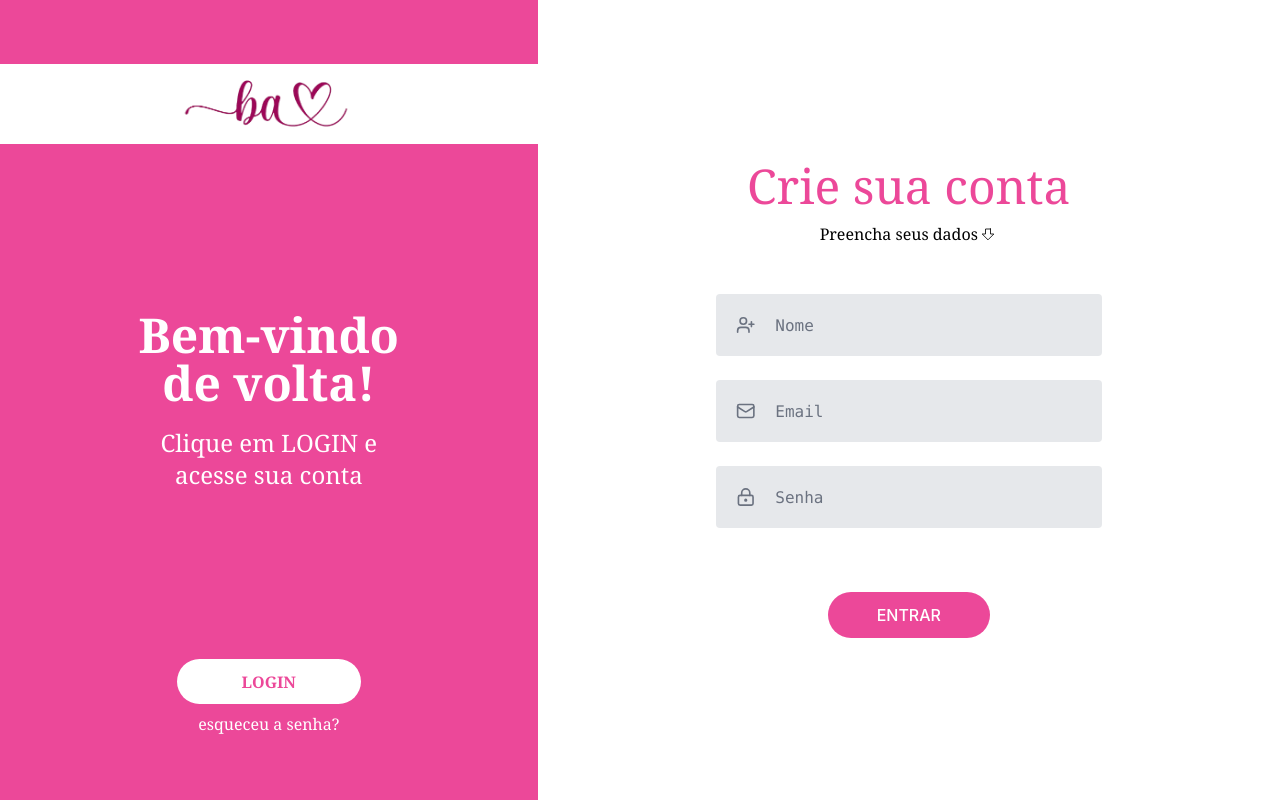
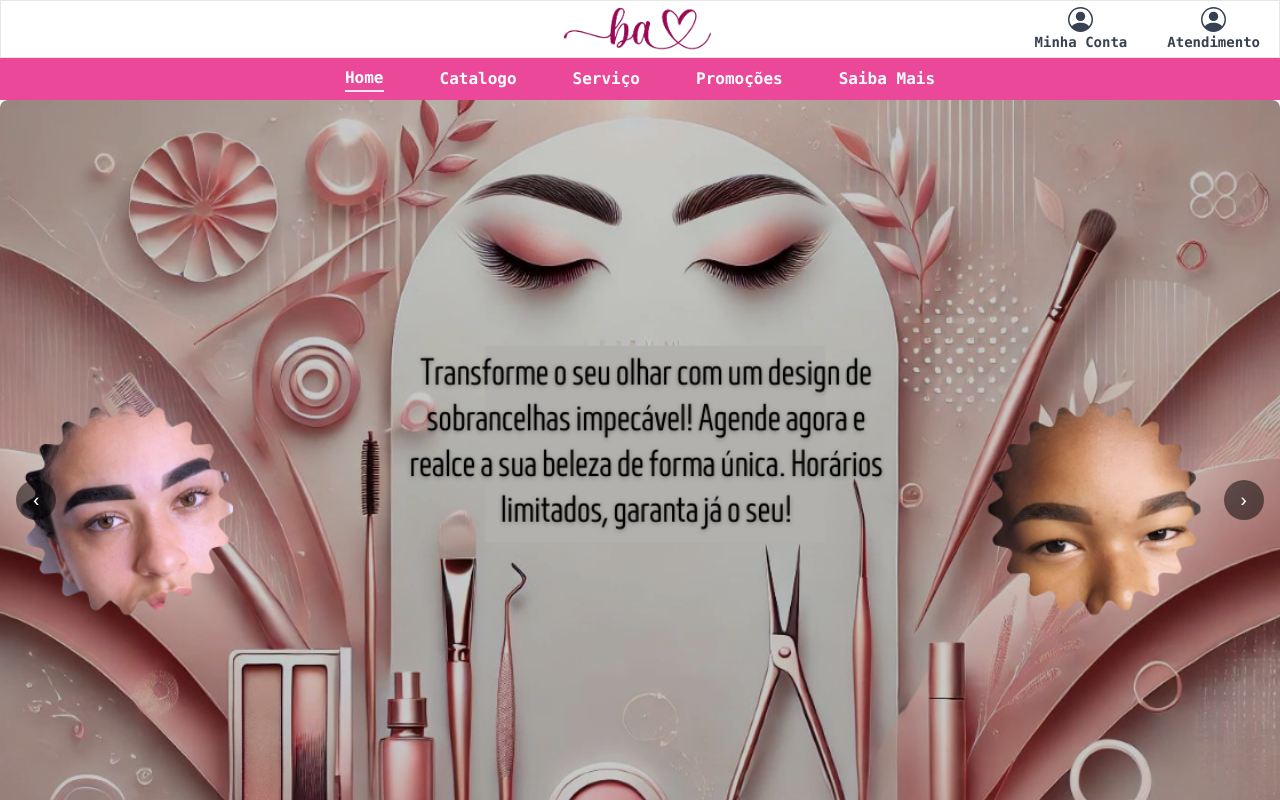
Before and after one commit to maxwel0lz/projeto-bia-react, a React (Vite) app: page / in a window 1280 px wide. Shown: the top 800 px of the page. Built offline with nearby package versions, Linux system fonts and the light colour scheme; a web font is replaced by a local one.

Commit message:
Tudo em tela

```diff
--- a/src/App.jsx
+++ b/src/App.jsx
@@ -1,8 +1,8 @@
 import './App.css'
 
-// import Footer from './components/footer'
-// import Nav from './components/Nav'
-// import Home from './pages/Home'
+import Footer from './components/footer'
+import Nav from './components/Nav'
+import Home from './pages/Home'
 import Login from './pages/Login'
 
 
@@ -12,6 +12,9 @@ function App() {
   return (
 
     <div className='w-full'>
+      <Nav />
+      <Home/>
+      <Footer/>
       <Login/>
     </div>
 
```
